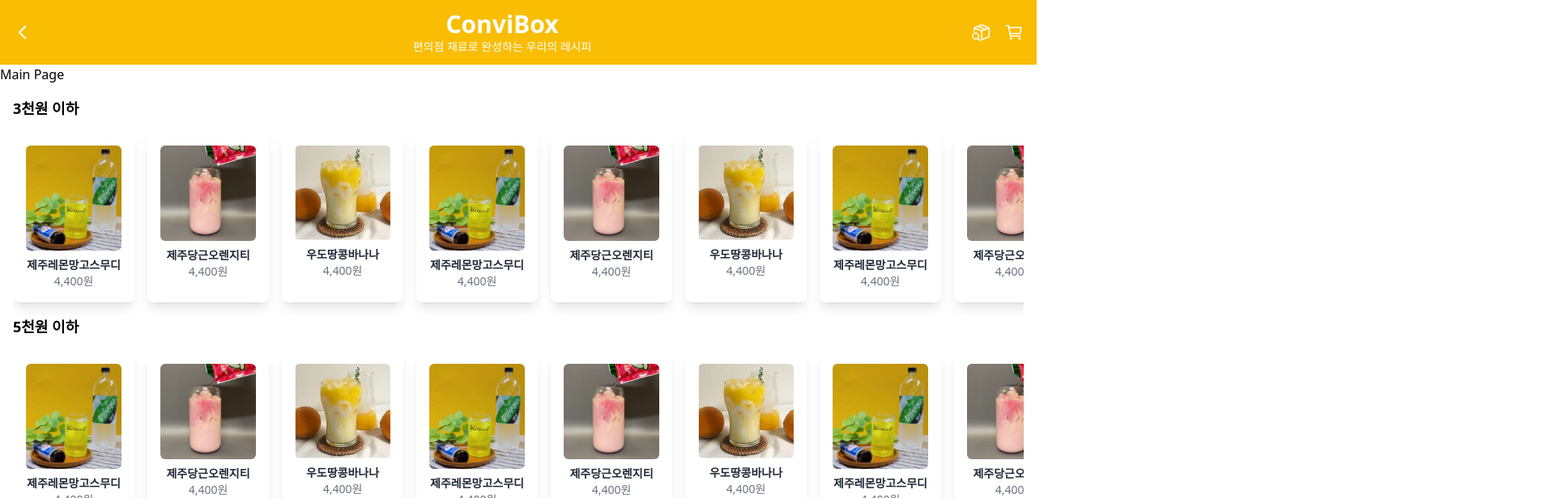
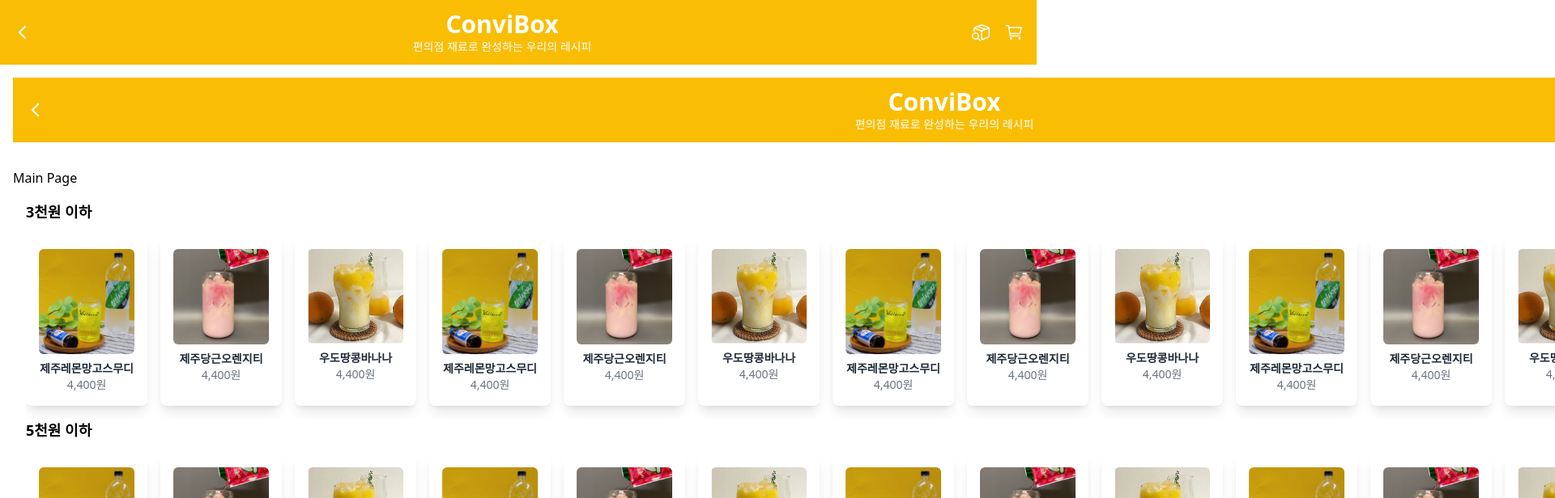
Before and after one commit to Hyeong0311/ConviBox, a React (Vite) app: page / in a window 1280 px wide. Shown: the top 616 px of the page at 81% size, 1920 px wide, since content can reach past the window. Built offline with nearby package versions, Linux system fonts and the light colour scheme.

Commit message:
router JH

```diff
--- a/src/layout/AdminLayout.tsx
+++ b/src/layout/AdminLayout.tsx
@@ -1,4 +1,4 @@
-import {Link, useNavigate} from "react-router-dom";
+import {useNavigate} from "react-router-dom";
 import {startTransition} from "react";
 
 function AdminLayout({ children }: { children: React.ReactNode }) {
--- a/src/layout/MainLayout.tsx
+++ b/src/layout/MainLayout.tsx
@@ -1,7 +1,7 @@
 import React, {useState} from 'react';
 import SearchModalComponent from "../components/user/SearchModalComponent.tsx";
 
-const MainLayout: React.FC = () => {
+function MainLayout({ children }: { children: React.ReactNode }) {
 
     const [modalOpen, setModalOpen] = useState(false)
 
@@ -35,6 +35,12 @@
                     <img src="../../public/ion--cart-outline.svg" alt="카트" style={{width: '24px', height: '24px'}}/>
                 </div>
             </header>
+            <div className='flex w-full h-full'>
+                {/*<aside className="w-1/4 p-4 bg-yellow-100">*/}
+                {/*    <p>Sidebar</p>*/}
+                {/*</aside>*/}
+                <main className="flex-1 p-4">{children}</main>
+            </div>
         </>
     );
 };
--- /dev/null
+++ b/src/page/user/UserIndex.tsx
@@ -0,0 +1,19 @@
+import {ReactElement} from "react";
+import MainLayout from "../../layout/MainLayout.tsx";
+import {Outlet} from "react-router-dom";
+
+
+function UserIndex(): ReactElement {
+
+
+    return (
+        <MainLayout>
+
+            <div>
+                <Outlet></Outlet>
+            </div>
+        </MainLayout>
+    );
+}
+
+export default UserIndex;
--- a/src/router/UserRouter.tsx
+++ b/src/router/UserRouter.tsx
@@ -2,6 +2,7 @@
 import LoadingComponent from "../common/LoadingComponent.tsx";
 
 
+const UserIndex = lazy(() => import("../page/user/UserIndex"))
 const MainPage = lazy(() => import('../page/user/MainPage'))
 const SearchListPage = lazy(() => import('../page/user/SearchListPage'))
 
@@ -11,11 +12,15 @@
 const UserRouter = {
 
     path: '/',
-    element: <Suspense fallback={loading}><MainPage/></Suspense>,
+    element: <Suspense fallback={loading}><UserIndex/></Suspense>,
     children: [
 
         {
-            path: 'search',
+            path: '',
+            element: <MainPage/>
+        },
+        {
+            path: '/search',
             element: <Suspense fallback={loading}><SearchListPage/></Suspense>
         }
     ]
```
